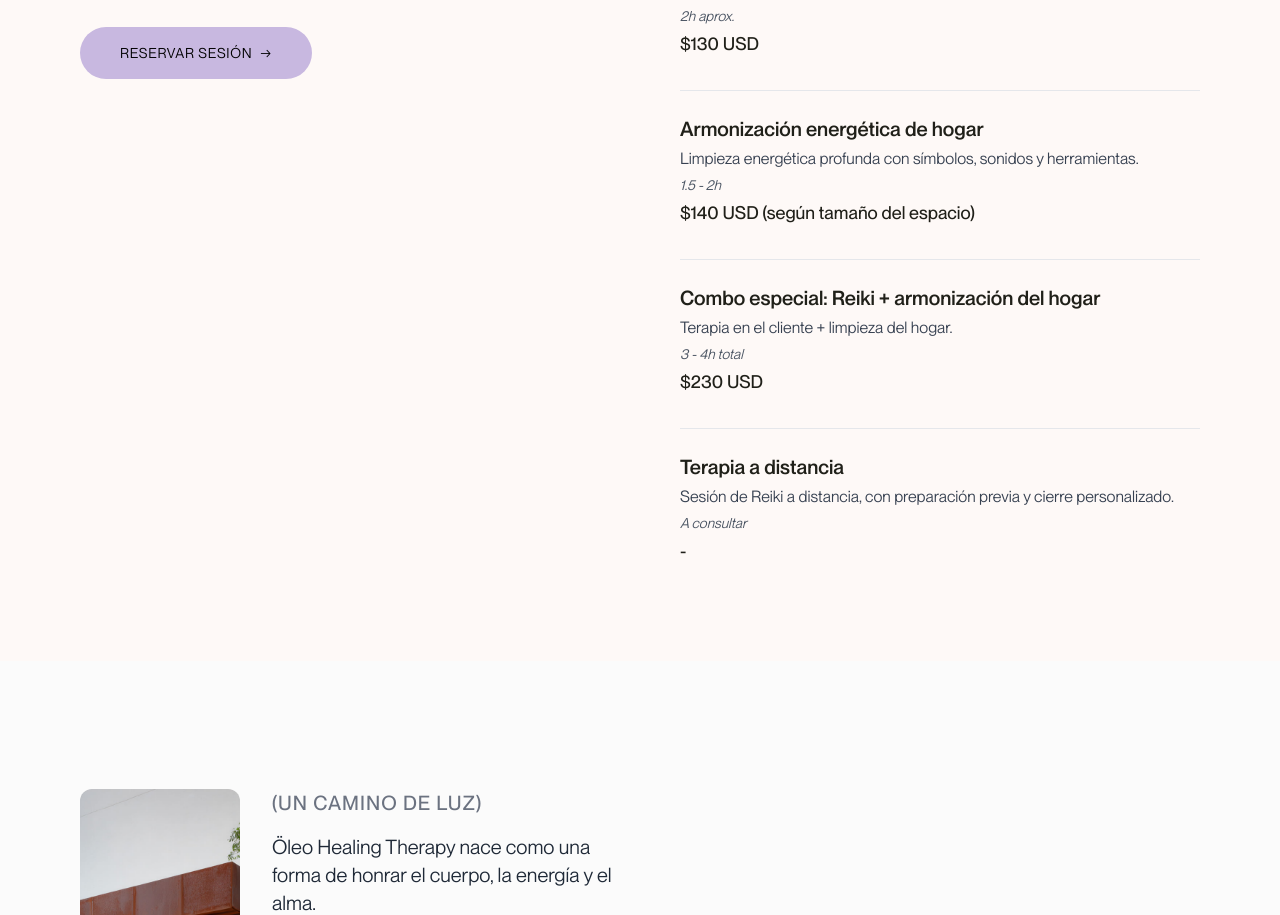
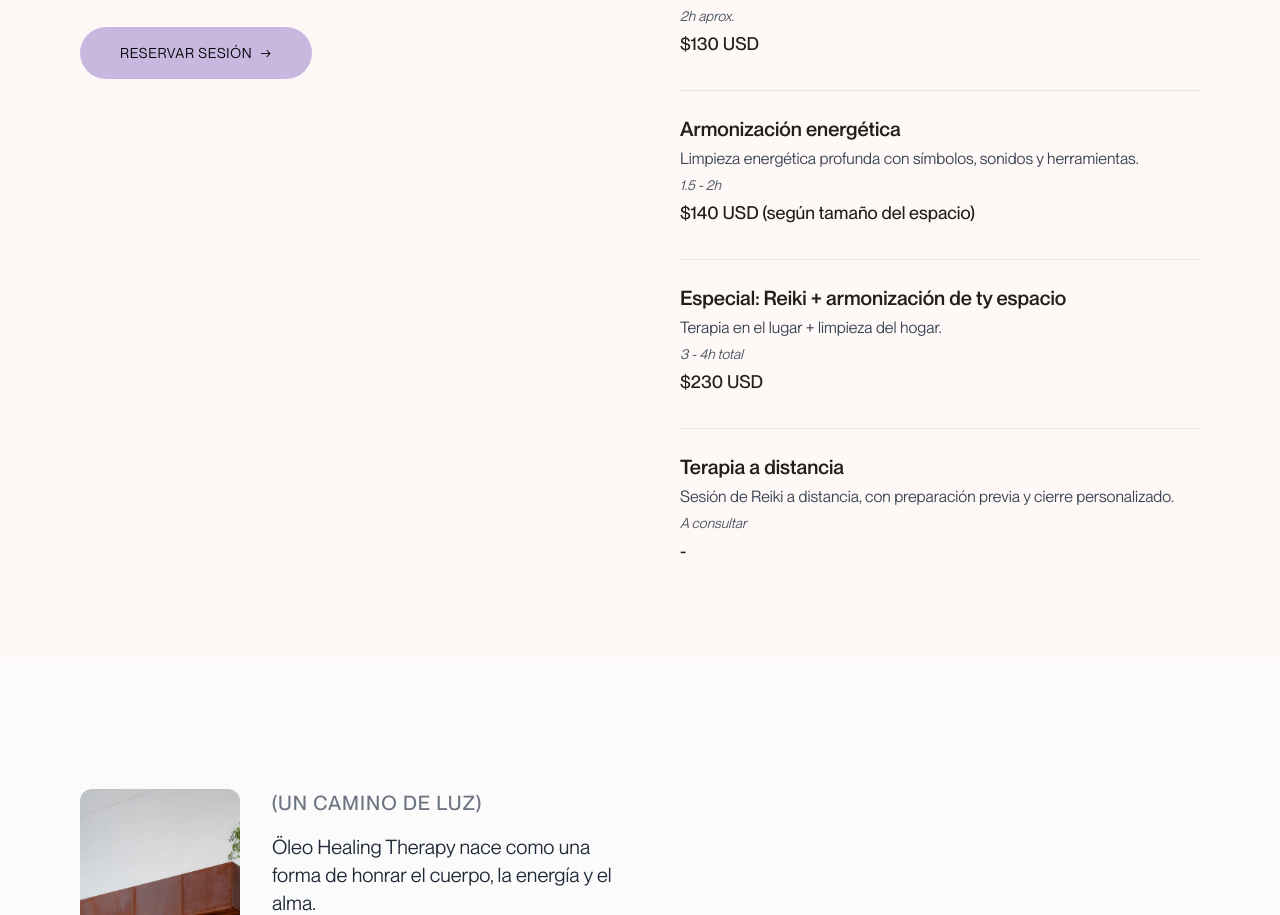
Before and after one commit to LOCCOHUB/reiki-patty-web, a React (Vite) app: page / in a window 1280 px wide. Shown: the part 4193-5108 px from the top of the page. Built offline with nearby package versions, Linux system fonts and the light colour scheme.

Commit message:
Actualización de textos (Hero y ContactForm)

```diff
--- a/index.html
+++ b/index.html
@@ -14,7 +14,7 @@
   <!-- META REDES SOCIALES -->
   <meta property="og:title" content="Öleo Healing · Sesiones de Reiki en Miami" />
   <meta property="og:description" content="Vuelve a tu centro con Reiki y terapias energéticas. Presencial en Miami o donde estés." />
-  <meta property="og:image" content="https://reiki.loccocommittee.com/images/social-share.jpg" />
+  <meta property="og:image" content="https://oleo-healing.netlify.app/images/hero_prov-2.png" />
   <meta property="og:url" content="https://oleo-healing.netlify.app/" />
   <meta property="og:type" content="website" />
 
--- a/src/components/ReikiMenu.tsx
+++ b/src/components/ReikiMenu.tsx
@@ -26,14 +26,14 @@ const ReikiMenu = () => {
       price: "$130 USD",
     },
     {
-      title: "Armonización energética de hogar",
+      title: "Armonización energética",
       description: "Limpieza energética profunda con símbolos, sonidos y herramientas.",
       duration: "1.5 - 2h",
       price: "$140 USD (según tamaño del espacio)",
     },
     {
-      title: "Combo especial: Reiki + armonización del hogar",
-      description: "Terapia en el cliente + limpieza del hogar.",
+      title: "Especial: Reiki + armonización de ty espacio",
+      description: "Terapia en el lugar + limpieza del hogar.",
       duration: "3 - 4h total",
       price: "$230 USD",
     },
```
